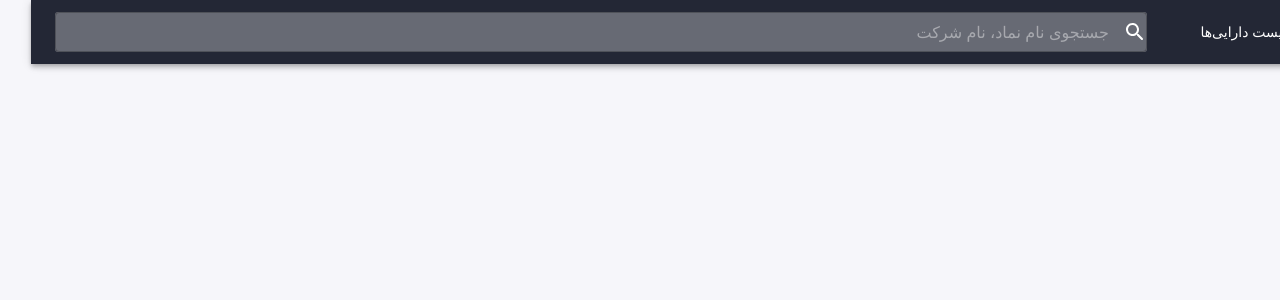
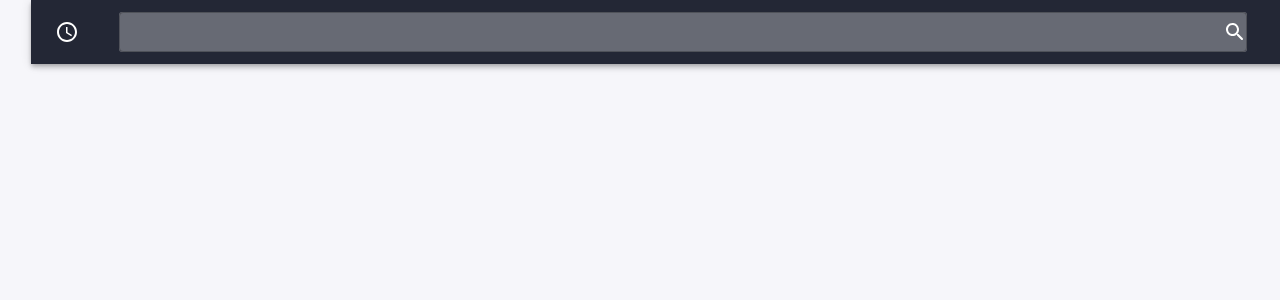
Before and after one commit to nilva-challenge/React-Footballli, a React (Vite) app: page / in a window 1280 px wide. Shown: the top 300 px of the page. Built offline with nearby package versions, Linux system fonts and the light colour scheme; a small style sheet from the web is missing.

Commit message:
Initialization

```diff
--- a/src/components/Header.tsx
+++ b/src/components/Header.tsx
@@ -8,6 +8,7 @@ import { queryChanged } from "../features/appSlice.ts";
 import { ChangeEvent, useRef } from "react";
 import { useLocation, useNavigate } from "react-router-dom";
 import Link from "@mui/material/Link";
+import AccessTimeIcon from '@mui/icons-material/AccessTime';
 
 /**
  * This component is used in a layout component
@@ -39,9 +40,7 @@ export default function Header() {
           width={"inherit"}
         >
           <Link underline={"none"} color={"inherit"} href={"/"}>
-            <Typography variant={"body2"} width={100}>
-              لیست دارایی‌ها
-            </Typography>
+
           </Link>
           <TextField
             autoFocus={!!(pathname === "/" && query)}
@@ -61,12 +60,12 @@ export default function Header() {
             }}
             fullWidth
             size={"small"}
-            placeholder={"جستجوی نام نماد، نام شرکت"}
             InputProps={{
               ref: textField,
               startAdornment: <SearchRounded sx={{ color: "#ffffff" }} />,
             }}
           />
+          <AccessTimeIcon/>
         </Stack>
       </Toolbar>
     </AppBar>
```
